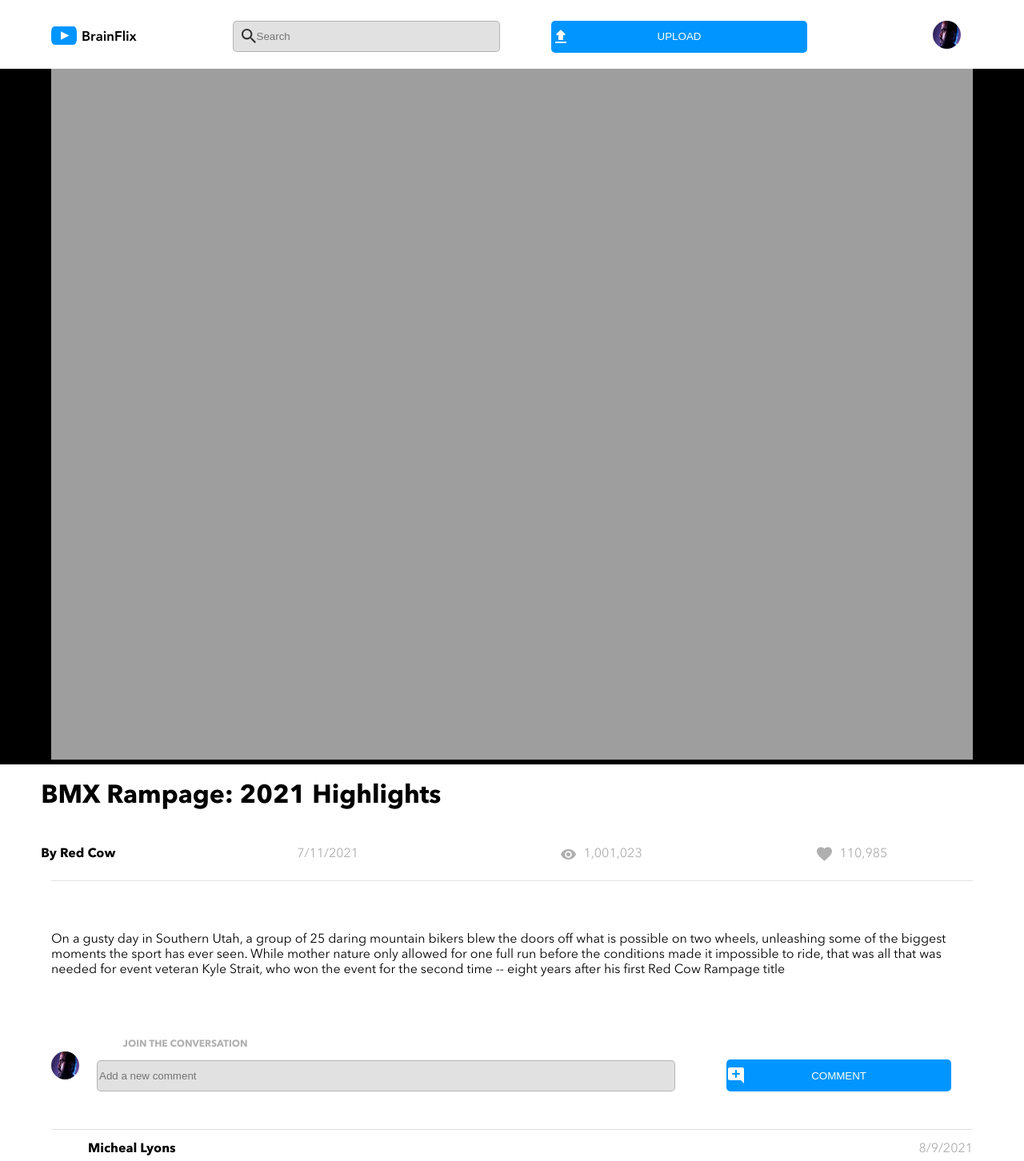
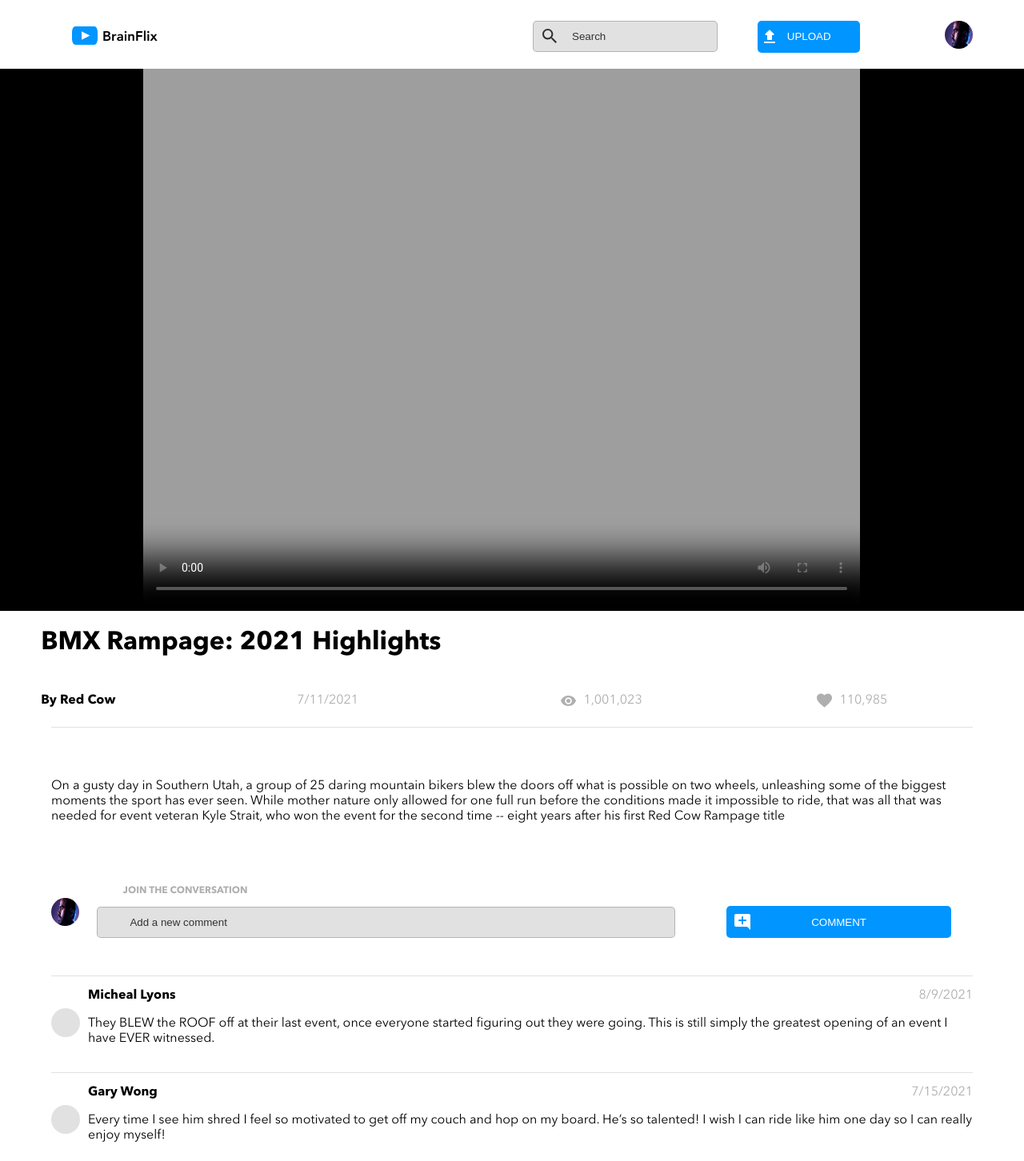
Before and after one commit to JayEee2U/jonathan-winter-brainflix, a React (Create React App) app: page / in a window 1280 px wide. Shown: the top 1452 px of the page at 80% size. Built offline with nearby package versions, Linux system fonts and the light colour scheme.

Commit message:
Adjustments to header and body at desktop breakpoint

```diff
--- a/src/components/Body/Body.js
+++ b/src/components/Body/Body.js
@@ -30,7 +30,7 @@ function Body() {
     return (
         <>
         <div className='container-image'>
-            <video  className='video__Red-Cow' poster={videoDetails.image}>Your browwser does not support the video tag</video>
+            <video  className='video__Red-Cow' controls poster={videoDetails.image}>Your browwser does not support the video tag</video>
         </div>
         <div className='comment'>
             <h1>{videoDetails.title}</h1>
--- a/src/components/Body/Body.scss
+++ b/src/components/Body/Body.scss
@@ -4,6 +4,7 @@
 h1 {
     font-weight: bolder;
 }
+
 
 .container-image {
     object-fit: contain;
@@ -13,7 +14,6 @@ h1 {
     .video__Red-Cow {
         width: 100%;
         height: 20%;
-
     }
 
 }
@@ -39,7 +39,7 @@ h1 {
     img {
         width: 19px;
         height: 19px;
-       margin: auto .6rem;
+        margin: auto .6rem;
 
     }
 
@@ -116,3 +116,15 @@ h1 {
         }
     }
 }
+
+@media screen  and (min-width: 1280px) {
+
+    .container-image {
+
+        .video__Red-Cow {
+            width: 70vw;
+            margin-left: 14%;
+            margin-right: 5%;
+        }
+    }
+}
--- a/src/components/Comments/Comments.scss
+++ b/src/components/Comments/Comments.scss
@@ -13,7 +13,6 @@
     }
 
     .next-header {
-        // @include partials.heading;
         height: 35px;
     }
 
@@ -33,12 +32,22 @@
             width: 70vw;
         }
 
+        button:hover {
+            background-color: #0065AD;
+        }
+
     }
 
     input {
         @include partials.input;
         width: 70vw;
         height: 140px;
+    }
+
+    input::placeholder {
+        color: #323232;
+        background-origin: border-box;
+        background-position: center top;
     }
 
     .new-comment__input {
--- a/src/components/Header/Header.js
+++ b/src/components/Header/Header.js
@@ -6,11 +6,11 @@ function Header() {
     return (
         <header>
             <div className='NavBar'>
-                <div>
+                <div className='logo-div'>
                     <img className='logo-header' src={Brainflix} alt="Brainflix logo" />
                 </div>
                 <div  className='search-bar'>
-                    <input type="text"  name="name" placeholder='     Search'></input>
+                    <input type="text"  name="name" placeholder='Search'></input>
                 </div>
                 <div className='avatar-div'>
                     <img  className="avatar" src={MohanM} alt="Mohan Muruge" />
--- a/src/components/Header/Header.scss
+++ b/src/components/Header/Header.scss
@@ -8,7 +8,13 @@
 }
 
 h1 {
-   padding: 0 5vw
+    padding: 0 5vw;
+}
+
+
+input::placeholder {
+    color: #323232;
+    padding-left: 3vw;
 }
 
 header {
@@ -19,10 +25,12 @@ header {
         height: 35px;
         background-image: url(../../assets/images/search.svg);
         background-repeat: no-repeat;
-        background-position: left center;
         padding-left: 10px;
         background-origin: content-box;
+
     }
+
+
 
     .logo-header {
         height: 25px;
@@ -46,6 +54,10 @@ header {
         @include partials.button;
         width: 90vw;
         background-image: url(../../assets/images/upload.svg);
+    }
+
+    button:hover {
+        background-color: #0065AD;
     }
 }
 
@@ -92,6 +104,38 @@ header {
             }
         }
     }
+}
+
+@media screen  and (min-width: 1280px) {
+
+    .NavBar {
+        display: flex;
+        justify-content: flex-end;
+
+        input {
+            width: 17vw;
+        }
+
+        button {
+            width: 10vw;
+        }
+
+        .logo-div {
+            width: 40vw;
+        }
+
+        .search-bar {
+            width: 17vw;
+        }
+
+        .upload-bar {
+            width: 13vw;
+        }
+        .avatar-div {
+            width: 8vw;
+        }
+
+    }
 
 
 }
--- a/src/styles/partials/_partials.scss
+++ b/src/styles/partials/_partials.scss
@@ -14,7 +14,7 @@
 
 @mixin button {
     background-repeat: no-repeat;
-    background-position: left center;
+    background-position: left 3% center;
     background-color: #0095FF;
     color: #FFFFFF;
     text-decoration: none;
@@ -30,4 +30,5 @@
     border-radius: 5px;
     background-color: #E1E1E1;
     border: 1px solid rgba(0, 0, 0, 0.2);
+    background-position: left .5% center;
 }
```
